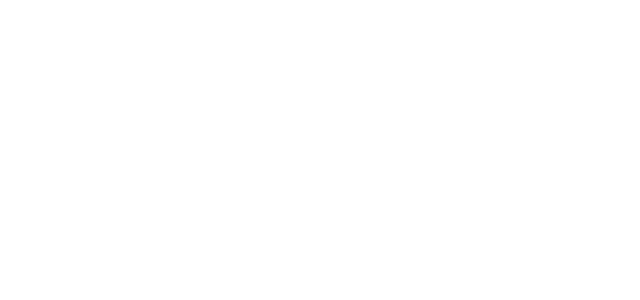
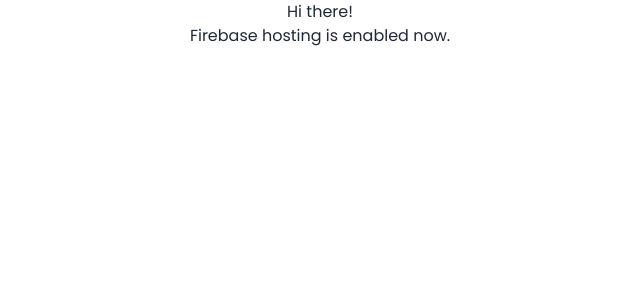
Before and after one commit to Rohan1279/Web-Dev-Untangled---client, a React (Create React App) app: page / in a window 1280 px wide. Shown: the top 300 px of the page, without its empty margins (320-960 px from the left). Built offline with nearby package versions, Linux system fonts and the light colour scheme.

Commit message:
firebase initialized and enabled hosting

```diff
--- a/src/App.js
+++ b/src/App.js
@@ -1,7 +1,13 @@
 import "./App.css";
 
 function App() {
-  return <div className="App"></div>;
+  return (
+    <div className="App">
+      <h1>
+        Hi there! <br /> Firebase hosting is enabled now.
+      </h1>
+    </div>
+  );
 }
 
 export default App;
```
Also changed, not shown: firebase.json (added), 1 other file (tests, documents, lock files or other folders).
